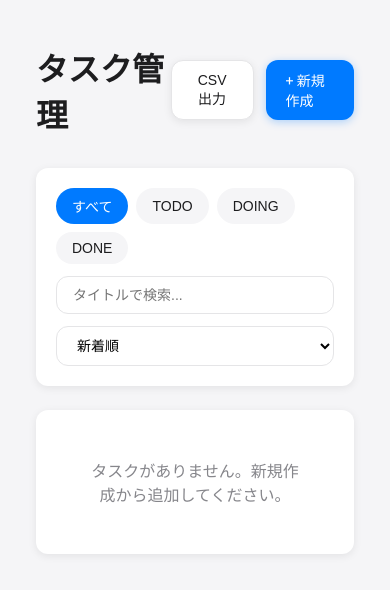
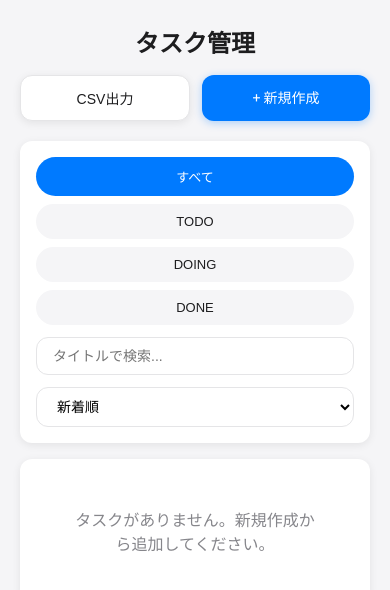
Before and after one commit to skdhc592/task-app, a Next.js app: page /tasks in a window 390 px wide. Shown: the top 590 px of the page. Built offline with nearby package versions, Linux system fonts and the light colour scheme.

Commit message:
style: enhance mobile responsiveness of task cards and header layout; adjust padding, gaps, and flex properties for improved usability

```diff
--- a/app/globals.css
+++ b/app/globals.css
@@ -263,15 +263,126 @@ input:focus, textarea:focus, select:focus {
 /* モバイル（sm以下、768px未満）: カード型表示 */
 .tasks-card-view {
   display: grid;
-  gap: 16px;
+  gap: 12px;
 }
 
 .tasks-card-view .task-item-card {
   background: var(--card-bg);
-  padding: 20px;
+  padding: 16px;
   border-radius: 12px;
   box-shadow: var(--card-shadow);
   transition: all 0.2s ease;
+  display: flex;
+  flex-direction: column;
+  gap: 12px;
+}
+
+.tasks-card-view .task-item-card .task-header {
+  display: flex;
+  flex-direction: column;
+  gap: 8px;
+}
+
+.tasks-card-view .task-item-card .task-title-row {
+  display: flex;
+  flex-direction: column;
+  gap: 8px;
+}
+
+.tasks-card-view .task-item-card .task-title {
+  font-size: 16px;
+  font-weight: 700;
+  color: #1d1d1f;
+  margin: 0;
+  word-break: break-word;
+  line-height: 1.4;
+}
+
+.tasks-card-view .task-item-card .task-description {
+  font-size: 14px;
+  color: #86868b;
+  margin: 0;
+  line-height: 1.5;
+  word-break: break-word;
+}
+
+.tasks-card-view .task-item-card .task-meta {
+  display: flex;
+  flex-direction: column;
+  gap: 6px;
+  font-size: 13px;
+  color: #86868b;
+}
+
+.tasks-card-view .task-item-card .task-meta-item {
+  display: flex;
+  align-items: center;
+  gap: 6px;
+}
+
+.tasks-card-view .task-item-card .task-actions {
+  display: flex;
+  flex-direction: column;
+  gap: 8px;
+  margin-top: 4px;
+  padding-top: 12px;
+  border-top: 1px solid var(--border);
+}
+
+.tasks-card-view .task-item-card .task-actions button,
+.tasks-card-view .task-item-card .task-actions a,
+.tasks-card-view .task-item-card .task-actions select {
+  width: 100%;
+  padding: 12px;
+  font-size: 14px;
+  border-radius: 8px;
+  text-align: center;
+  box-sizing: border-box;
+}
+
+@media (min-width: 768px) {
+  .tasks-card-view .task-item-card {
+    padding: 20px;
+    flex-direction: row;
+    gap: 16px;
+  }
+
+  .tasks-card-view .task-item-card .task-header {
+    flex: 1;
+    min-width: 0;
+  }
+
+  .tasks-card-view .task-item-card .task-title-row {
+    flex-direction: row;
+    align-items: center;
+    gap: 12px;
+  }
+
+  .tasks-card-view .task-item-card .task-title {
+    font-size: 18px;
+  }
+
+  .tasks-card-view .task-item-card .task-meta {
+    flex-direction: row;
+    gap: 16px;
+  }
+
+  .tasks-card-view .task-item-card .task-actions {
+    flex-direction: row;
+    gap: 8px;
+    margin-top: 0;
+    padding-top: 0;
+    border-top: none;
+    align-items: center;
+  }
+
+  .tasks-card-view .task-item-card .task-actions button,
+  .tasks-card-view .task-item-card .task-actions a,
+  .tasks-card-view .task-item-card .task-actions select {
+    width: auto;
+    padding: 8px 16px;
+    font-size: 13px;
+  }
 }
 
 /* PC（md以上、768px以上）: テーブル表示 */
@@ -337,6 +448,72 @@ input:focus, textarea:focus, select:focus {
 }
 
 /* ========================
+  ヘッダー・フィルター: モバイル対応
+=========================== */
+@media (max-width: 767px) {
+  main {
+    padding: 12px 8px !important;
+  }
+
+  .page-header {
+    flex-direction: column;
+    align-items: flex-start;
+    gap: 16px;
+    margin-bottom: 20px !important;
+  }
+
+  .page-header h1 {
+    font-size: 24px !important;
+  }
+
+  .page-header-actions {
+    width: 100%;
+    display: flex;
+    gap: 8px;
+  }
+
+  .page-header-actions button,
+  .page-header-actions a {
+    flex: 1;
+    padding: 12px 16px !important;
+    font-size: 14px !important;
+    text-align: center;
+  }
+
+  .filter-section {
+    padding: 16px !important;
+    flex-direction: column;
+    gap: 12px !important;
+    margin-bottom: 16px !important;
+  }
+
+  .filter-buttons {
+    width: 100%;
+    display: flex;
+    gap: 6px;
+    flex-wrap: wrap;
+  }
+
+  .filter-buttons button {
+    flex: 1;
+    min-width: calc(50% - 3px);
+    padding: 10px 12px !important;
+    font-size: 13px !important;
+  }
+
+  .filter-input {
+    width: 100% !important;
+    max-width: 100% !important;
+    min-width: 0 !important;
+  }
+
+  .filter-select {
+    width: 100% !important;
+    max-width: 100% !important;
+  }
+}
+
+/* ========================
   その他
 =========================== */
 .gap-lg { gap: var(--gap); }
--- a/app/tasks/page.tsx
+++ b/app/tasks/page.tsx
@@ -99,12 +99,12 @@ export default function TasksPage() {
   }
 
   return (
-    <main style={{ minHeight: "100vh", background: "#f5f5f7", padding: "32px 24px" }}>
+    <main style={{ minHeight: "100vh", background: "#f5f5f7", padding: "16px 12px" }}>
       <div style={{ maxWidth: "1200px", margin: "0 auto" }}>
         {/* ヘッダー */}
-        <div style={{ display: "flex", justifyContent: "space-between", alignItems: "center", marginBottom: "32px" }}>
+        <div className="page-header" style={{ display: "flex", justifyContent: "space-between", alignItems: "center", marginBottom: "24px" }}>
           <h1 style={{ fontSize: "32px", fontWeight: 700, color: "#1d1d1f", margin: 0 }}>タスク管理</h1>
-          <div style={{ display: "flex", gap: "12px" }}>
+          <div className="page-header-actions" style={{ display: "flex", gap: "12px" }}>
             <button
               onClick={downloadCsv}
               style={{
@@ -141,6 +141,7 @@ export default function TasksPage() {
 
         {/* フィルター・検索・ソート */}
         <div
+          className="filter-section"
           style={{
             background: "#ffffff",
             padding: "20px",
@@ -153,7 +154,7 @@ export default function TasksPage() {
             alignItems: "center",
           }}
         >
-          <div style={{ display: "flex", gap: "8px", flexWrap: "wrap" }}>
+          <div className="filter-buttons" style={{ display: "flex", gap: "8px", flexWrap: "wrap" }}>
             {(["ALL", "TODO", "DOING", "DONE"] as const).map((s) => {
               const active = filter === s;
               return (
@@ -178,6 +179,7 @@ export default function TasksPage() {
             })}
           </div>
           <input
+            className="filter-input"
             value={query}
             onChange={(e) => setQuery(e.target.value)}
             onKeyDown={(e) => {
@@ -198,6 +200,7 @@ export default function TasksPage() {
             }}
           />
           <select
+            className="filter-select"
             value={sort}
             onChange={(e) => setSort(e.target.value as any)}
             disabled={!!busyId}
@@ -238,12 +241,9 @@ export default function TasksPage() {
             const badge = getDueBadge(t);
             return (
               <div key={t.id} className="task-item-card">
-                <div style={{ display: "flex", justifyContent: "space-between", gap: "16px", alignItems: "flex-start" }}>
-                  <div style={{ flex: 1, minWidth: 0 }}>
-                    <div style={{ display: "flex", gap: "12px", alignItems: "center", marginBottom: "8px" }}>
-                      <h3 style={{ fontSize: "18px", fontWeight: 700, color: "#1d1d1f", margin: 0, flex: 1 }}>
-                        {t.title}
-                      </h3>
+                <div className="task-header">
+                  <div className="task-title-row">
+                    <h3 className="task-title">{t.title}</h3>
                     {badge && (
                       <span
                         style={{
@@ -254,6 +254,7 @@ export default function TasksPage() {
                           color: badge.color,
                           background: badge.bg,
                           whiteSpace: "nowrap",
+                          alignSelf: "flex-start",
                         }}
                       >
                         {badge.text}
@@ -261,36 +262,41 @@ export default function TasksPage() {
                     )}
                   </div>
                   {t.description && (
-                      <p style={{ fontSize: "14px", color: "#86868b", margin: "0 0 12px 0", lineHeight: 1.5 }}>
-                        {t.description}
-                      </p>
+                    <p className="task-description">{t.description}</p>
                   )}
-                    <div style={{ display: "flex", gap: "16px", fontSize: "13px", color: "#86868b" }}>
-                      <span>担当: {t.assignee || "-"}</span>
-                      <span>期限: {t.dueDate || "-"}</span>
+                  <div className="task-meta">
+                    <div className="task-meta-item">
+                      <span style={{ fontWeight: 500 }}>担当:</span>
+                      <span>{t.assignee || "-"}</span>
+                    </div>
+                    <div className="task-meta-item">
+                      <span style={{ fontWeight: 500 }}>期限:</span>
+                      <span>{t.dueDate || "-"}</span>
+                    </div>
+                    <div className="task-meta-item">
+                      <span style={{ fontWeight: 500 }}>ステータス:</span>
                       <span
                         style={{
-                          padding: "2px 8px",
+                          padding: "4px 10px",
                           borderRadius: "6px",
                           background: t.status === "DONE" ? "#e8f5e9" : t.status === "DOING" ? "#e3f2fd" : "#f5f5f7",
                           color: t.status === "DONE" ? "#2e7d32" : t.status === "DOING" ? "#1976d2" : "#86868b",
                           fontWeight: 500,
+                          fontSize: "12px",
                         }}
                       >
                         {t.status}
                       </span>
                     </div>
                   </div>
-                  <div style={{ display: "flex", gap: "8px", alignItems: "center", flexWrap: "wrap" }}>
+                </div>
+                <div className="task-actions">
                   <Link
                     href={`/tasks/${t.id}/edit`}
                     style={{
-                        padding: "8px 16px",
                       background: "#f5f5f7",
                       color: "#1d1d1f",
-                        borderRadius: "8px",
                       textDecoration: "none",
-                        fontSize: "13px",
                       fontWeight: 500,
                       transition: "all 0.2s ease",
                     }}
@@ -302,11 +308,8 @@ export default function TasksPage() {
                     onChange={(e) => setStatus(t.id, e.target.value as TaskStatus)}
                     disabled={busyId === t.id}
                     style={{
-                        padding: "8px 12px",
-                        borderRadius: "8px",
                       border: "1px solid #e5e5e7",
                       background: "#ffffff",
-                        fontSize: "13px",
                       cursor: "pointer",
                     }}
                   >
@@ -318,12 +321,9 @@ export default function TasksPage() {
                     onClick={() => onDelete(t.id)}
                     disabled={busyId === t.id}
                     style={{
-                        padding: "8px 16px",
                       background: "#ffebee",
                       color: "#c62828",
                       border: "none",
-                        borderRadius: "8px",
-                        fontSize: "13px",
                       fontWeight: 500,
                       cursor: "pointer",
                       transition: "all 0.2s ease",
@@ -331,7 +331,6 @@ export default function TasksPage() {
                   >
                     削除
                   </button>
-                  </div>
                 </div>
               </div>
             );
```
Lines whose indentation alone changed are shown as unchanged.
